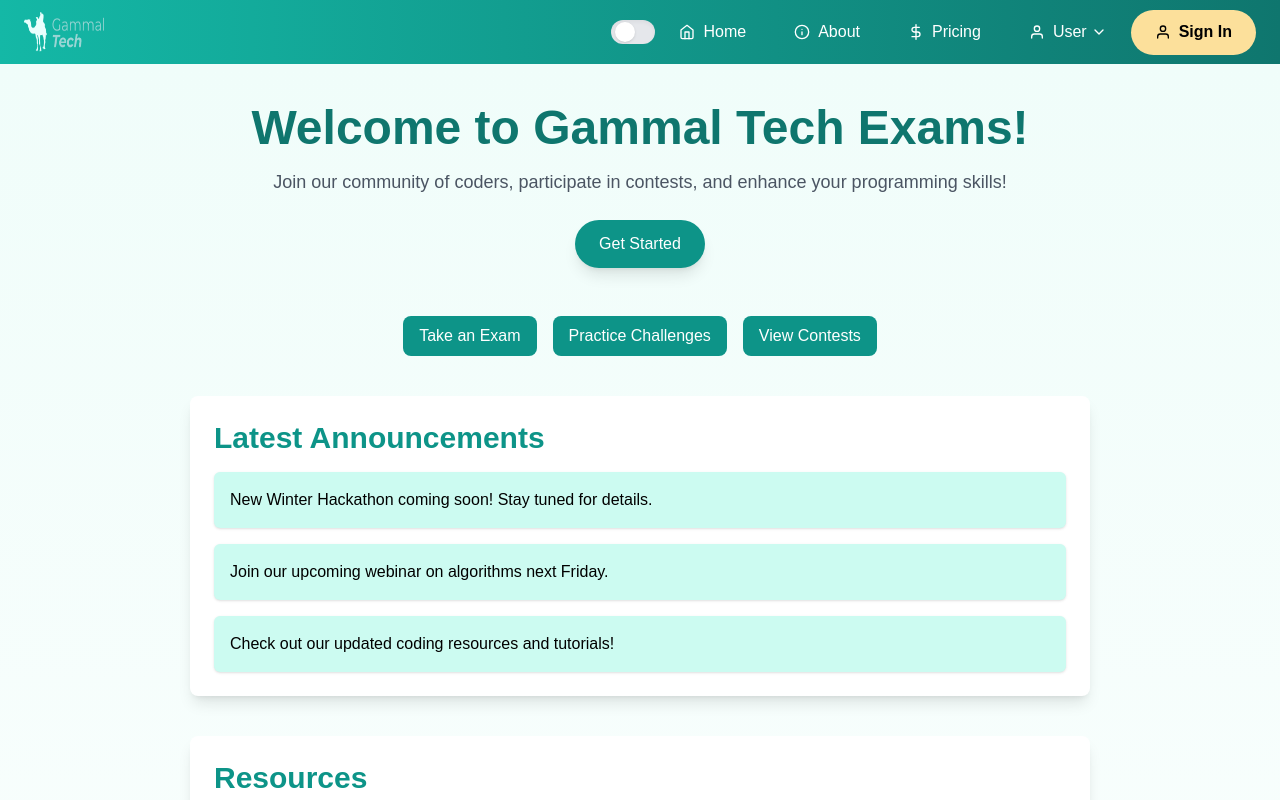
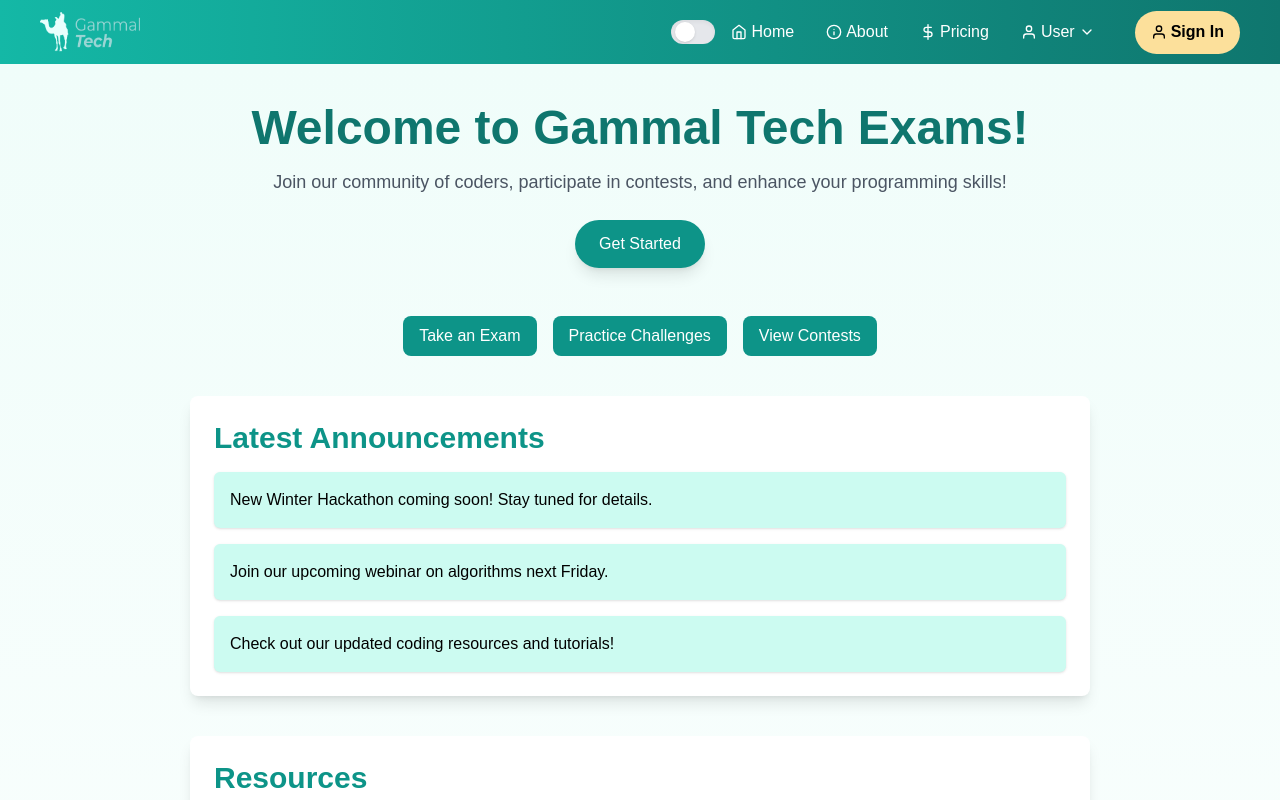
Before and after one commit to abdelrhmanadel200/g-tech-exams, a Next.js app: page / in a window 1280 px wide. Shown: the top 800 px of the page. Built offline with nearby package versions, Linux system fonts and the light colour scheme.

Commit message:
Update Navbar.tsx

```diff
--- a/src/components/Navbar.tsx
+++ b/src/components/Navbar.tsx
@@ -1,4 +1,4 @@
-"use client";
+"use client"; // Add this line at the top
 import Image from 'next/image';
 import Link from 'next/link';
 import { useState, useEffect } from 'react';
@@ -33,37 +33,33 @@ const Navbar = () => {
   };
 
   return (
-    <header className={`flex items-center justify-between shadow-md h-16 px-6 ${darkMode ? 'bg-gradient-to-r from-[#00454A] to-[#007C7E]' : 'bg-gradient-to-r from-teal-500 to-teal-700'}`}>
+    <header className={`flex items-center justify-between shadow-md h-16 ${darkMode ? 'bg-gradient-to-r from-[#00454A] to-[#007C7E]' : 'bg-gradient-to-r from-teal-500 to-teal-700'}`}>
       <div className="flex-shrink-0">
         <Link href="/">
-          <Image src="/images/c186678f7cd589c185fff8baa189e685.png" alt="Logo" className="h-10" width={80} height={80} />
+        < Image src="/images/c186678f7cd589c185fff8baa189e685.png" alt="Logo" className="ml-10 h-10" width={100} height={100} />
         </Link>
       </div>
 
-      {/* Hamburger Button */}
       <button
-        className={`sm:hidden focus:outline-none ${darkMode ? 'text-gray-300' : 'text-white'}`}
+        className={`sm:hidden  ${darkMode ? 'text-white' : 'text-white'}  mr-5`}
         onClick={() => setMobileMenuOpen(!mobileMenuOpen)}
         aria-expanded={mobileMenuOpen}
         aria-label="Toggle navigation"
       >
-        {mobileMenuOpen ? <FiX size={26} /> : <FiMenu size={26} />}
+        {mobileMenuOpen ? <FiX size={24} /> : <FiMenu size={24} />}
       </button>
 
-      {/* Mobile menu backdrop */}
       {mobileMenuOpen && (
-        <div className="fixed inset-0 bg-black opacity-50 z-10" onClick={handleLinkClick}></div>
+        <div className="fixed inset-0 bg-black opacity-30 z-10" onClick={handleLinkClick} />
       )}
 
-      {/* Main Navigation */}
       <nav
-        className={`${
-          mobileMenuOpen ? 'flex' : 'hidden'
-        } sm:flex flex-col sm:flex-row items-center absolute sm:static top-16 right-0 w-full sm:w-auto bg-white sm:bg-transparent z-20 transition-all duration-500 ease-in-out sm:ml-10`}
+        className={`relative flex items-center ml-10 transition-all duration-200 ${mobileMenuOpen ? ' flex-col absolute top-16 left-0 w-full bg-teal-500 z-20 sm:static sm:flex-row' : 'hidden sm:flex'}`}
         role="navigation"
+
       >
         {/* Dark Mode Toggle */}
-        <div className="flex items-center mb-4 sm:mb-0">
+        <div className="flex items-center ml-4">
           <label className="relative inline-flex items-center cursor-pointer">
             <input type="checkbox" className="sr-only" checked={darkMode} onChange={toggleDarkMode} />
             <div className={`w-11 h-6 rounded-full shadow-inner ${darkMode ? 'bg-gray-800' : 'bg-gray-200'}`}></div>
@@ -71,33 +67,32 @@ const Navbar = () => {
           </label>
         </div>
 
-        {/* Links */}
-        <Link href="/" className={`flex items-center px-4 py-2 ${darkMode ? 'text-gray-300 hover:bg-gray-700' : 'text-gray-700 sm:text-white hover:bg-gray-200'} transition duration-300 mx-2 rounded-lg`} onClick={handleLinkClick}>
-          <FiHome className="mr-2" /> Home
+        <Link href="/" className={`flex items-center ${darkMode ? 'text-gray-300 hover:text-white' : 'text-white hover:text-gray-200'} transition duration-200 mx-2 p-2 rounded-md`} onClick={handleLinkClick}>
+          <FiHome className="mr-1" /> Home
         </Link>
 
-        <Link href="https://gammal.tech" className={`flex items-center px-4 py-2 ${darkMode ? 'text-gray-300 hover:bg-gray-700' : 'text-gray-700 sm:text-white hover:bg-gray-200'} transition duration-300 mx-2 rounded-lg`} onClick={handleLinkClick}>
-          <FiInfo className="mr-2" /> About
+        <Link href="https://www.gammal.tech/" className={`flex items-center ${darkMode ? 'text-gray-300 hover:text-white' : 'text-white hover:text-gray-200'} transition duration-200 mx-2 p-2 rounded-md`} onClick={handleLinkClick}>
+          <FiInfo className="mr-1" /> About
         </Link>
 
-        <Link href="/pricing" className={`flex items-center px-4 py-2 ${darkMode ? 'text-gray-300 hover:bg-gray-700' : 'text-gray-700 sm:text-white hover:bg-gray-200'} transition duration-300 mx-2 rounded-lg`} onClick={handleLinkClick}>
-          <FiDollarSign className="mr-2" /> Pricing
+        <Link href="/pricing" className={`flex items-center ${darkMode ? 'text-gray-300 hover:text-white' : 'text-white hover:text-gray-200'} transition duration-200 mx-2 p-2 rounded-md`} onClick={handleLinkClick}>
+          <FiDollarSign className="mr-1" /> Pricing
         </Link>
 
-        {/* Dropdown */}
         <div
-          className="relative mb-4 sm:mb-0"
+          className="relative"
           onMouseEnter={handleMouseEnterDropdown}
           onMouseLeave={handleMouseLeaveDropdown}
         >
-          <button className={`flex items-center px-4 py-2 ${darkMode ? 'text-gray-300 hover:bg-gray-700' : 'text-gray-700 sm:text-white hover:bg-gray-200'} mx-2 rounded-lg`}>
-            <FiUser className="mr-2" /> User <FiChevronDown className="ml-1" />
+          <button className={`flex items-center ${darkMode ? 'text-gray-300 hover:text-white' : 'text-white hover:text-gray-200'} mx-2 p-2 rounded-md`}>
+            <FiUser className="mr-1" /> User <FiChevronDown className="ml-1" />
           </button>
           {dropdownOpen && (
-            <div className={`absolute right-0 mt-2 rounded-md shadow-lg ${darkMode ? 'bg-gray-800 text-gray-300' : 'bg-white text-black'} z-30`}>
+            <div className={`absolute right-0 ${darkMode ? 'bg-gray-800 text-gray-300' : 'bg-white text-black'} shadow-lg rounded-md mt-2`}>
               <Link href="/profile" className={`block px-4 py-2 ${darkMode ? 'hover:bg-gray-700' : 'hover:bg-gray-200'}`} onClick={handleLinkClick}>Profile</Link>
               <Link href="/certifcate" className={`block px-4 py-2 ${darkMode ? 'hover:bg-gray-700' : 'hover:bg-gray-200'}`} onClick={handleLinkClick}>Certificates</Link>
               <Link href="/logout" className={`block px-4 py-2 ${darkMode ? 'hover:bg-gray-700' : 'hover:bg-gray-200'}`} onClick={handleLinkClick}>Logout</Link>
+
             </div>
           )}
         </div>
@@ -107,12 +102,13 @@ const Navbar = () => {
           <span
             className={`${
               darkMode ? 'bg-[#003545] text-white hover:bg-[#071E3D]' : 'bg-[#FCE09B] text-black hover:bg-[#FFEEA9]'
-            } px-6 py-2 flex items-center justify-center hover:shadow-lg transition duration-300 rounded-full`}
-            style={{ minWidth: '100px', minHeight: '45px', fontWeight: '600', fontSize: '16px' }}
+            } px-4 py-2 flex items-center justify-center hover:shadow-lg transition duration-200 my-2 sm:my-0 sm:ml-6 mr-10 rounded-full`}
+            style={{ minWidth: '94px', minHeight: '43px', fontWeight: '600', fontSize: '16px' }}
           >
-            <FiUser className="mr-2" /> Sign In
+            <FiUser className="mr-1" /> Sign In
           </span>
         </Link>
+
       </nav>
     </header>
   );
```
